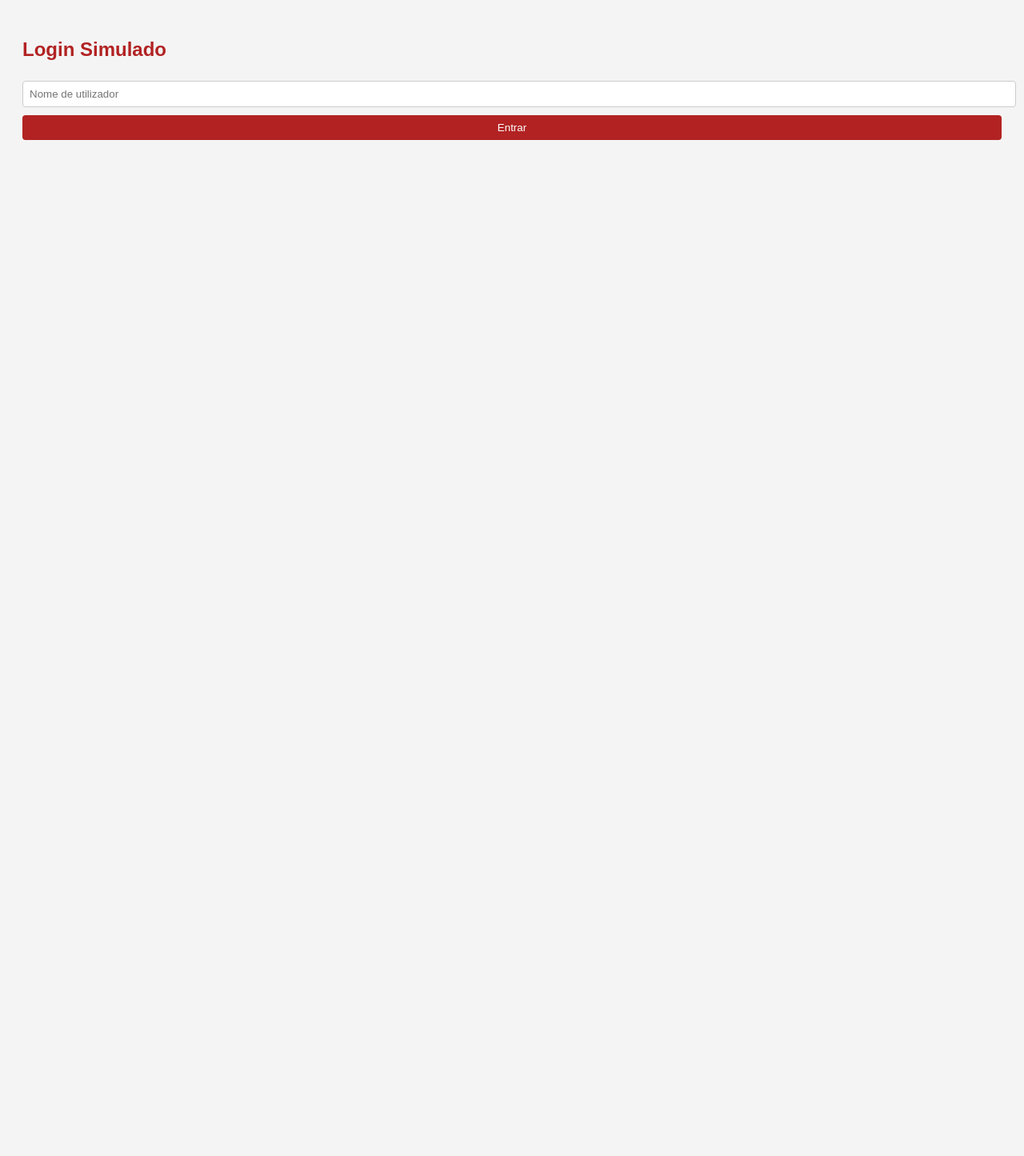
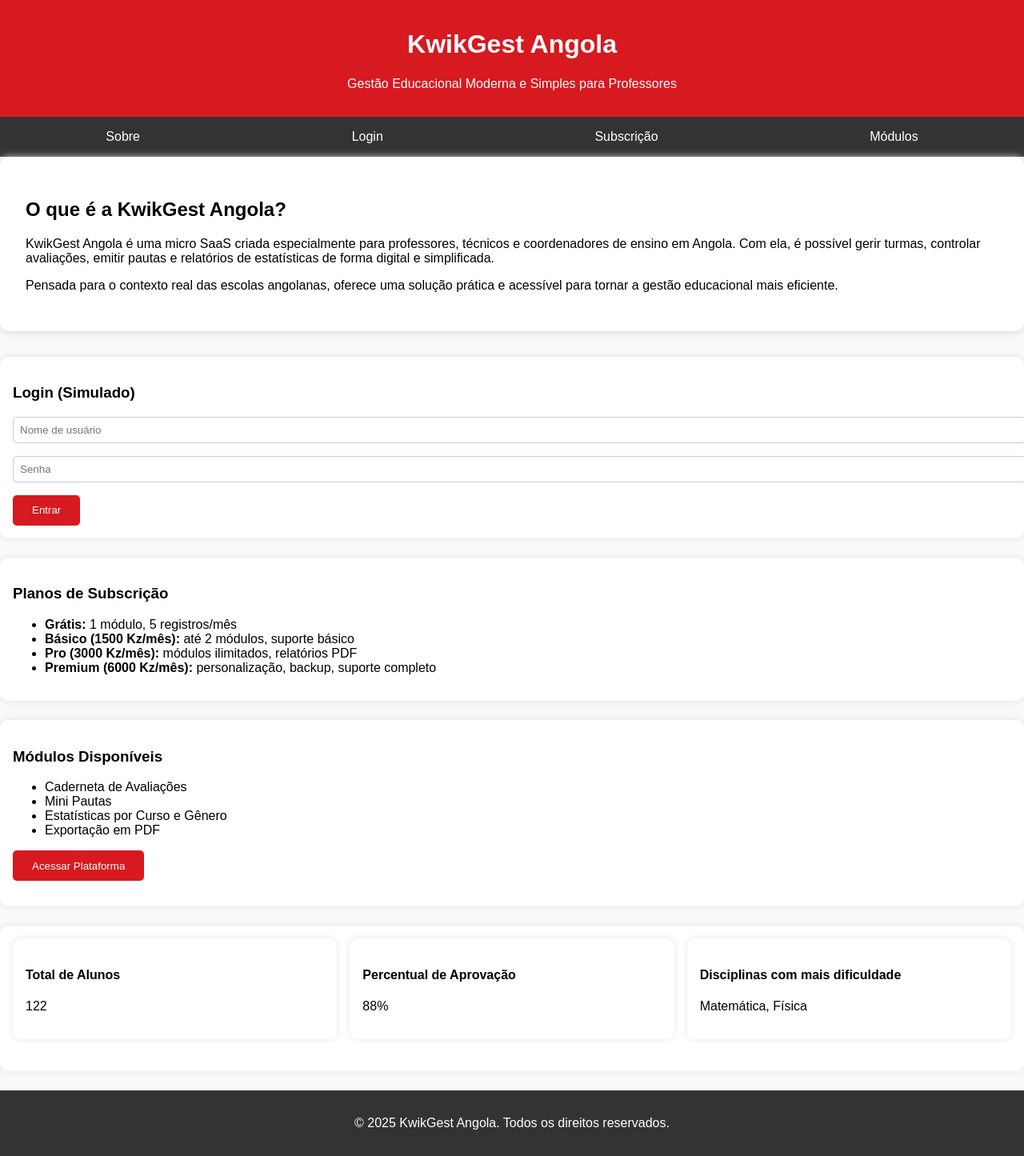
Before and after one commit to Dala35/KwikGest-Angola-, a plain HTML site: page index.html in a window 1280 px wide. Shown: the whole page at 80% size. Before the commit the page ends 800 px from the top, so only its background shows below. Drawn offline with Linux system fonts and the light colour scheme.

Commit message:
Update index.html

```diff
--- a/index.html
+++ b/index.html
@@ -1,163 +1,80 @@
-<!DOCTYPE html>
-<html lang="pt">
+<!DOCTYPE html><html lang="pt">
 <head>
-  <meta charset="UTF-8">
-  <meta name="viewport" content="width=device-width, initial-scale=1">
-  <title>KwikGest Angola – Educação</title>
+  <meta charset="UTF-8" />
+  <meta name="viewport" content="width=device-width, initial-scale=1.0" />
+  <title>KwikGest Angola - Plataforma Educacional</title>
+  <link rel="stylesheet" href="https://cdnjs.cloudflare.com/ajax/libs/font-awesome/6.0.0-beta2/css/all.min.css" />
   <style>
-    body { font-family: sans-serif; padding: 20px; background: #f4f4f4; }
-    h2 { color: #b22222; }
-    .hidden { display: none; }
-    section { background: #fff; padding: 15px; margin-top: 20px; border-radius: 8px; box-shadow: 0 0 6px #ccc; }
-    input, select, button, textarea { margin: 5px 0; padding: 8px; width: 100%; border: 1px solid #ccc; border-radius: 4px; }
-    button { background: #b22222; color: white; border: none; cursor: pointer; }
-    nav { margin-bottom: 15px; }
-    nav button { margin-right: 5px; }
-    table { width: 100%; border-collapse: collapse; margin-top: 10px; }
-    table, th, td { border: 1px solid #ccc; padding: 6px; text-align: left; }
+    body { font-family: Arial, sans-serif; margin: 0; background: #f9f9f9; }
+    header { background-color: #d71920; color: white; padding: 1rem; text-align: center; }
+    nav { background-color: #333; color: white; display: flex; justify-content: space-around; padding: 1rem 0; }
+    nav a { color: white; text-decoration: none; margin: 0 1rem; }
+    section { padding: 2rem; }
+    .hero { background: white; padding: 2rem; border-radius: 10px; margin-bottom: 2rem; box-shadow: 0 0 10px #ccc; }
+    .btn { background: #d71920; color: white; border: none; padding: 0.7rem 1.5rem; cursor: pointer; border-radius: 5px; }
+    .card { background: white; border-radius: 10px; padding: 1rem; box-shadow: 0 0 8px rgba(0,0,0,0.1); margin-bottom: 1.5rem; }
+    footer { background-color: #333; color: white; text-align: center; padding: 1rem; }
+    input, select { width: 100%; padding: 0.5rem; margin-bottom: 1rem; border-radius: 5px; border: 1px solid #ccc; }
+    .stats { display: flex; flex-wrap: wrap; gap: 1rem; }
+    .stats .card { flex: 1 1 200px; }
   </style>
 </head>
 <body>
-
-  <!-- Login Simulado -->
-  <div id="login">
-    <h2>Login Simulado</h2>
-    <input id="user" placeholder="Nome de utilizador">
-    <button onclick="entrar()">Entrar</button>
-  </div>
-
-  <!-- Painel Principal -->
-  <div id="painel" class="hidden">
-    <h2>KwikGest Angola – Painel Educador</h2>
-    <nav>
-      <button onclick="mostrar('estatisticas')">Estatísticas</button>
-      <button onclick="mostrar('pautas')">Mini Pautas</button>
-      <button onclick="mostrar('cadernetas')">Cadernetas</button>
-    </nav>
-
-    <!-- Estatísticas -->
-    <section id="estatisticas" class="hidden">
-      <h3>Estatísticas por Gênero e Curso</h3>
-      <form id="formEst">
-        <input placeholder="Nome" id="nomeEst">
-        <select id="generoEst">
-          <option value="Masculino">Masculino</option>
-          <option value="Feminino">Feminino</option>
-        </select>
-        <input placeholder="Curso" id="cursoEst">
-        <input type="number" placeholder="Nota final" id="notaEst">
-        <button type="button" onclick="guardarEst()">Guardar</button>
-      </form>
-      <div id="resumoEst"></div>
-    </section>
-
-    <!-- Mini Pautas -->
-    <section id="pautas" class="hidden">
-      <h3>Mini Pautas</h3>
-      <form id="formPauta">
-        <input placeholder="Disciplina" id="disciplina">
-        <textarea id="dadosPauta" placeholder="Nome do aluno,Nota (uma por linha)"></textarea>
-        <button type="button" onclick="mostrarPauta()">Gerar Pauta</button>
-      </form>
-      <div id="tabelaPauta"></div>
-    </section>
-
-    <!-- Cadernetas -->
-    <section id="cadernetas" class="hidden">
-      <h3>Cadernetas de Avaliação</h3>
-      <form id="formCad">
-        <input placeholder="Nome do aluno" id="nomeCad">
-        <input placeholder="Disciplina" id="disciplinaCad">
-        <input placeholder="Tipo de avaliação (teste, trabalho...)" id="tipoCad">
-        <input type="number" placeholder="Nota" id="notaCad">
-        <input type="date" id="dataCad">
-        <button type="button" onclick="guardarCad()">Guardar Avaliação</button>
-      </form>
-      <div id="listaCad"></div>
-    </section>
-
-  </div>
-
-  <script>
-    // Login Simulado
-    function entrar() {
-      if (document.getElementById('user').value.trim() !== '') {
-        document.getElementById('login').style.display = 'none';
-        document.getElementById('painel').style.display = 'block';
-      }
-    }
-
-    // Navegação
-    function mostrar(id) {
-      ['estatisticas', 'pautas', 'cadernetas'].forEach(sec => {
-        document.getElementById(sec).style.display = 'none';
-      });
-      document.getElementById(id).style.display = 'block';
-    }
-
-    // Estatísticas
-    let estList = JSON.parse(localStorage.getItem('estatisticas') || '[]');
-    function guardarEst() {
-      const n = document.getElementById('nomeEst').value;
-      const g = document.getElementById('generoEst').value;
-      const c = document.getElementById('cursoEst').value;
-      const nf = Number(document.getElementById('notaEst').value);
-      if (n && g && c && nf >= 0) {
-        estList.push({ n, g, c, nf });
-        localStorage.setItem('estatisticas', JSON.stringify(estList));
-        resumoEst();
-      }
-    }
-    function resumoEst() {
-      let res = '';
-      const cursos = [...new Set(estList.map(e => e.c))];
-      cursos.forEach(c => {
-        const doCurso = estList.filter(e => e.c === c);
-        const media = (doCurso.reduce((s, e) => s + e.nf, 0) / doCurso.length).toFixed(1);
-        const masc = doCurso.filter(e => e.g === 'Masculino').length;
-        const fem = doCurso.filter(e => e.g === 'Feminino').length;
-        res += `<p><b>${c}:</b> Média: ${media}, Masculino: ${masc}, Feminino: ${fem}</p>`;
-      });
-      document.getElementById('resumoEst').innerHTML = res;
-    }
-    resumoEst();
-
-    // Mini Pautas
-    function mostrarPauta() {
-      const disciplina = document.getElementById('disciplina').value;
-      const dados = document.getElementById('dadosPauta').value.trim().split('\n');
-      let html = `<h4>${disciplina}</h4><table><tr><th>Aluno</th><th>Nota</th></tr>`;
-      dados.forEach(l => {
-        const [nome, nota] = l.split(',');
-        html += `<tr><td>${nome.trim()}</td><td>${nota.trim()}</td></tr>`;
-      });
-      html += '</table>';
-      document.getElementById('tabelaPauta').innerHTML = html;
-    }
-
-    // Cadernetas
-    let cadList = JSON.parse(localStorage.getItem('cadernetas') || '[]');
-    function guardarCad() {
-      const n = document.getElementById('nomeCad').value;
-      const d = document.getElementById('disciplinaCad').value;
-      const t = document.getElementById('tipoCad').value;
-      const nota = document.getElementById('notaCad').value;
-      const dt = document.getElementById('dataCad').value;
-      if (n && d && t && nota && dt) {
-        cadList.push({ n, d, t, nota, dt });
-        localStorage.setItem('cadernetas', JSON.stringify(cadList));
-        listarCad();
-      }
-    }
-    function listarCad() {
-      let html = '<table><tr><th>Aluno</th><th>Disciplina</th><th>Tipo</th><th>Nota</th><th>Data</th></tr>';
-      cadList.forEach(e => {
-        html += `<tr><td>${e.n}</td><td>${e.d}</td><td>${e.t}</td><td>${e.nota}</td><td>${e.dt}</td></tr>`;
-      });
-      html += '</table>';
-      document.getElementById('listaCad').innerHTML = html;
-    }
-    listarCad();
-  </script>
+  <header>
+    <h1>KwikGest Angola</h1>
+    <p>Gestão Educacional Moderna e Simples para Professores</p>
+  </header>
+  <nav>
+    <a href="#sobre">Sobre</a>
+    <a href="#login">Login</a>
+    <a href="#subs">Subscrição</a>
+    <a href="#modulos">Módulos</a>
+  </nav>
+  <section class="hero" id="sobre">
+    <h2>O que é a KwikGest Angola?</h2>
+    <p>
+      KwikGest Angola é uma micro SaaS criada especialmente para professores, técnicos e coordenadores de ensino em Angola. Com ela, é possível gerir turmas, controlar avaliações, emitir pautas e relatórios de estatísticas de forma digital e simplificada.
+    </p>
+    <p>
+      Pensada para o contexto real das escolas angolanas, oferece uma solução prática e acessível para tornar a gestão educacional mais eficiente.
+    </p>
+  </section>  <section class="card" id="login">
+    <h3>Login (Simulado)</h3>
+    <input type="text" placeholder="Nome de usuário" />
+    <input type="password" placeholder="Senha" />
+    <button class="btn">Entrar</button>
+  </section>  <section class="card" id="subs">
+    <h3>Planos de Subscrição</h3>
+    <ul>
+      <li><strong>Grátis:</strong> 1 módulo, 5 registros/mês</li>
+      <li><strong>Básico (1500 Kz/mês):</strong> até 2 módulos, suporte básico</li>
+      <li><strong>Pro (3000 Kz/mês):</strong> módulos ilimitados, relatórios PDF</li>
+      <li><strong>Premium (6000 Kz/mês):</strong> personalização, backup, suporte completo</li>
+    </ul>
+  </section>  <section class="card" id="modulos">
+    <h3>Módulos Disponíveis</h3>
+    <ul>
+      <li>Caderneta de Avaliações</li>
+      <li>Mini Pautas</li>
+      <li>Estatísticas por Curso e Gênero</li>
+      <li>Exportação em PDF</li>
+    </ul>
+    <p><button class="btn">Acessar Plataforma</button></p>
+  </section>  <section class="card stats">
+    <div class="card">
+      <h4>Total de Alunos</h4>
+      <p>122</p>
+    </div>
+    <div class="card">
+      <h4>Percentual de Aprovação</h4>
+      <p>88%</p>
+    </div>
+    <div class="card">
+      <h4>Disciplinas com mais dificuldade</h4>
+      <p>Matemática, Física</p>
+    </div>
+  </section>  <footer>
+    <p>&copy; 2025 KwikGest Angola. Todos os direitos reservados.</p>
+  </footer>
 </body>
 </html>
```
